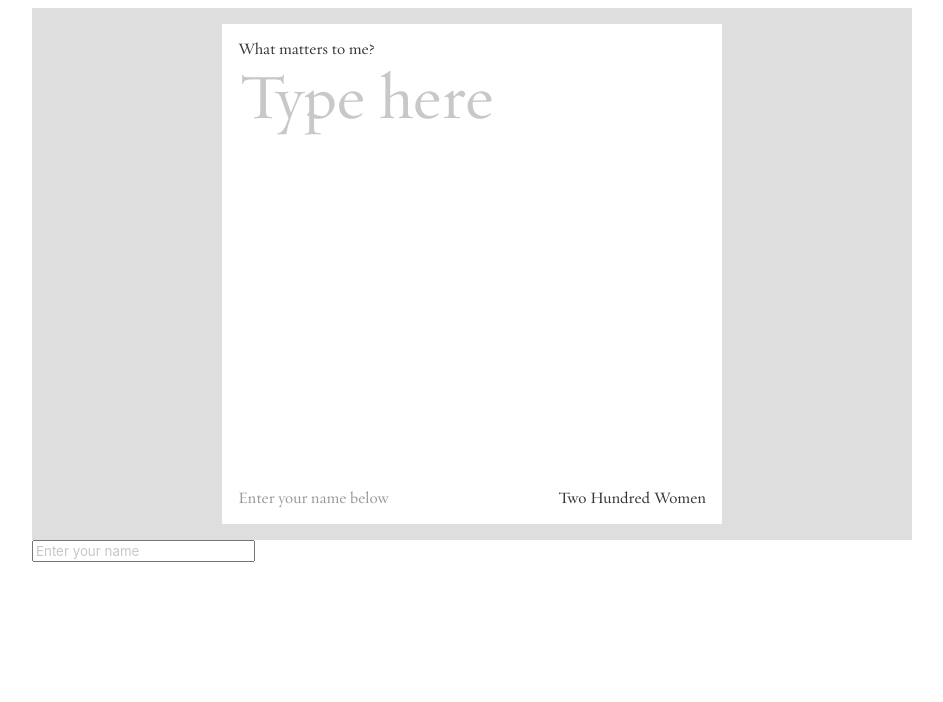
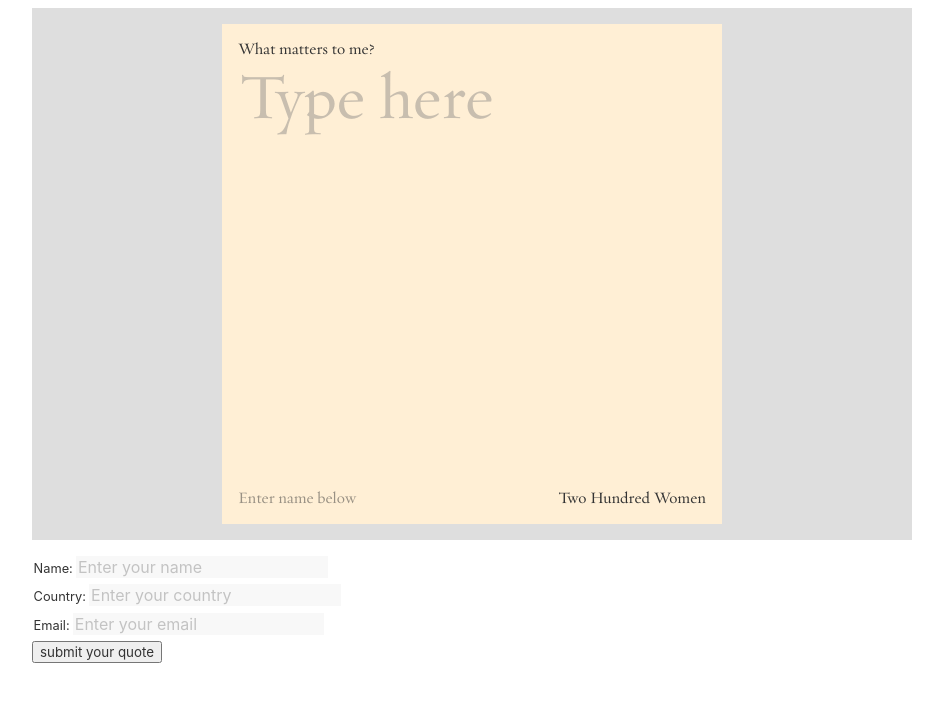
Before and after one commit to chrfrasco/sharing-wall, a React (Create React App) app in the folder web/: page / in a window 1280 px wide. Shown: the top 702 px of the page, without its empty margins (168-1111 px from the left). Built offline with nearby package versions, Linux system fonts and the light colour scheme.

Commit message:
Add other form fields

```diff
--- a/web/src/components/QuoteSubmissionForm/QuotePreviewWrapper/index.js
+++ b/web/src/components/QuoteSubmissionForm/QuotePreviewWrapper/index.js
@@ -6,8 +6,11 @@ import "./QuoteFontSizes.css";
 
 const Background = styled.div`
   background-color: #dedede;
-  padding: 1rem;
   font-family: Requiem;
+
+  @media (min-width: 532px) {
+    padding: 1rem;
+  }
 
   & > div:first-child {
     margin: 0 auto;
@@ -20,7 +23,7 @@ const Inner = styled.div`
   flex-direction: column;
   justify-content: space-between;
   height: 100%;
-  background-color: white;
+  background-color: papayawhip;
   padding: 1rem;
 
   textarea {
@@ -38,6 +41,10 @@ const Inner = styled.div`
 
     &:focus {
       outline: none;
+    }
+
+    &:disabled {
+      opacity: 1;
     }
   }
 `;
@@ -85,19 +92,21 @@ export default class QuotePreviewWrapper extends React.Component {
 
             <div style={{ flex: 1 }}>
               <textarea
+                name="quote"
                 ref={this.textArea}
                 value={quote}
                 onChange={handleQuoteChange}
                 className={styleName}
                 placeholder={placeholder}
                 readOnly={IS_DEVICE_TOUCHSCREEN}
+                disabled={IS_DEVICE_TOUCHSCREEN}
                 maxLength={280}
               />
             </div>
 
             <Row>
               <NameSpan isBlank={name === ""}>
-                {name === "" ? "Enter your name below" : name}
+                {name === "" ? "Enter name below" : name}
               </NameSpan>
               <span>Two Hundred Women</span>
             </Row>
--- a/web/src/components/QuoteSubmissionForm/index.js
+++ b/web/src/components/QuoteSubmissionForm/index.js
@@ -1,4 +1,5 @@
 import React from "react";
+import styled from "styled-components";
 import QuotePreviewWrapper from "./QuotePreviewWrapper";
 import { IS_DEVICE_TOUCHSCREEN } from "../../constants";
 
@@ -26,13 +27,17 @@ function getFontSizeClassName(quote) {
   }
 }
 
+const Spacer = styled.div`
+  height: ${props => props.height || 1}rem;
+`;
+
 export default class QuoteSubmissionForm extends React.Component {
-  state = { quote: "", name: "" };
+  state = { quote: "", name: "", email: "", country: "" };
 
   constructor(props) {
     super(props);
-    this.handleQuoteChange = this.handleQuoteChange.bind(this);
-    this.handleNameChange = this.handleNameChange.bind(this);
+    this.handleInputChange = this.handleInputChange.bind(this);
+    this.handleFormSubmit = this.handleFormSubmit.bind(this);
   }
 
   render() {
@@ -40,37 +45,111 @@ export default class QuoteSubmissionForm extends React.Component {
       ? "Type your answer below"
       : "Type here";
     return (
-      <form onSubmit={e => e.preventDefault()}>
+      <form onSubmit={this.handleFormSubmit}>
         <QuotePreviewWrapper
           name={this.state.name}
           quote={this.state.quote}
-          handleQuoteChange={this.handleQuoteChange}
+          handleQuoteChange={this.handleInputChange}
           placeholder={textareaPlaceholder}
           styleName={getFontSizeClassName(this.state.quote)}
         />
 
+        <Spacer />
+
         {IS_DEVICE_TOUCHSCREEN ? (
+          <FormField>
+            <label htmlFor="form-quote">What matters to you?</label>
             <textarea
+              required
+              name="quote"
+              id="form-quote"
               value={this.state.quote}
-            onChange={this.handleQuoteChange}
-            placeholder="What matters to you?"
+              onChange={this.handleInputChange}
+              placeholder="Enter your answer"
             />
+            <Spacer />
+          </FormField>
         ) : null}
 
+        <FormField>
+          <label htmlFor="form-name">Name: </label>
           <input
+            required
+            autoComplete="name"
+            name="name"
+            id="form-name"
             placeholder="Enter your name"
             value={this.state.name}
-          onChange={this.handleNameChange}
+            onChange={this.handleInputChange}
           />
+        </FormField>
+
+        <FormField>
+          <label htmlFor="form-country">Country: </label>
+          <input
+            required
+            name="country"
+            id="form-country"
+            autoComplete="address-level1"
+            placeholder="Enter your country"
+            value={this.state.country}
+            onChange={this.handleInputChange}
+          />
+        </FormField>
+
+        <FormField>
+          <label htmlFor="form-email">Email: </label>
+          <input
+            required
+            name="email"
+            id="form-email"
+            placeholder="Enter your email"
+            value={this.state.email}
+            onChange={this.handleInputChange}
+          />
+        </FormField>
+
+        <input type="submit" value="submit your quote" />
       </form>
     );
   }
 
-  handleQuoteChange(ev) {
-    this.setState({ quote: ev.target.value });
+  handleInputChange(ev) {
+    this.setState({ [ev.target.name]: ev.target.value });
   }
 
-  handleNameChange(ev) {
-    this.setState({ name: ev.target.value });
+  /**
+   *
+   * @param {React.FormEvent} ev
+   */
+  handleFormSubmit(ev) {
+    ev.preventDefault();
+    console.log(this.state);
   }
 }
+
+const FormField = styled.div`
+  font-size: 1rem;
+  margin-bottom: 0.4rem;
+
+  label {
+    font-size: 0.8rem;
+    margin-left: 0.1rem;
+  }
+
+  input,
+  textarea {
+    font-size: inherit;
+    padding-left: 0.1rem;
+    padding-right: 0.1rem;
+    border: none;
+
+    background-color: rgb(248, 248, 248);
+  }
+
+  textarea {
+    margin-top: 1rem;
+    display: block;
+    width: 100%;
+  }
+`;
--- a/web/src/index.css.js
+++ b/web/src/index.css.js
@@ -20,6 +20,8 @@ injectGlobal`
     font-family: inherit;
     color: inherit;
 
+    resize: none;
+
     &::placeholder {
       opacity: 0.4;
     }
```
Lines whose indentation alone changed are shown as unchanged.
